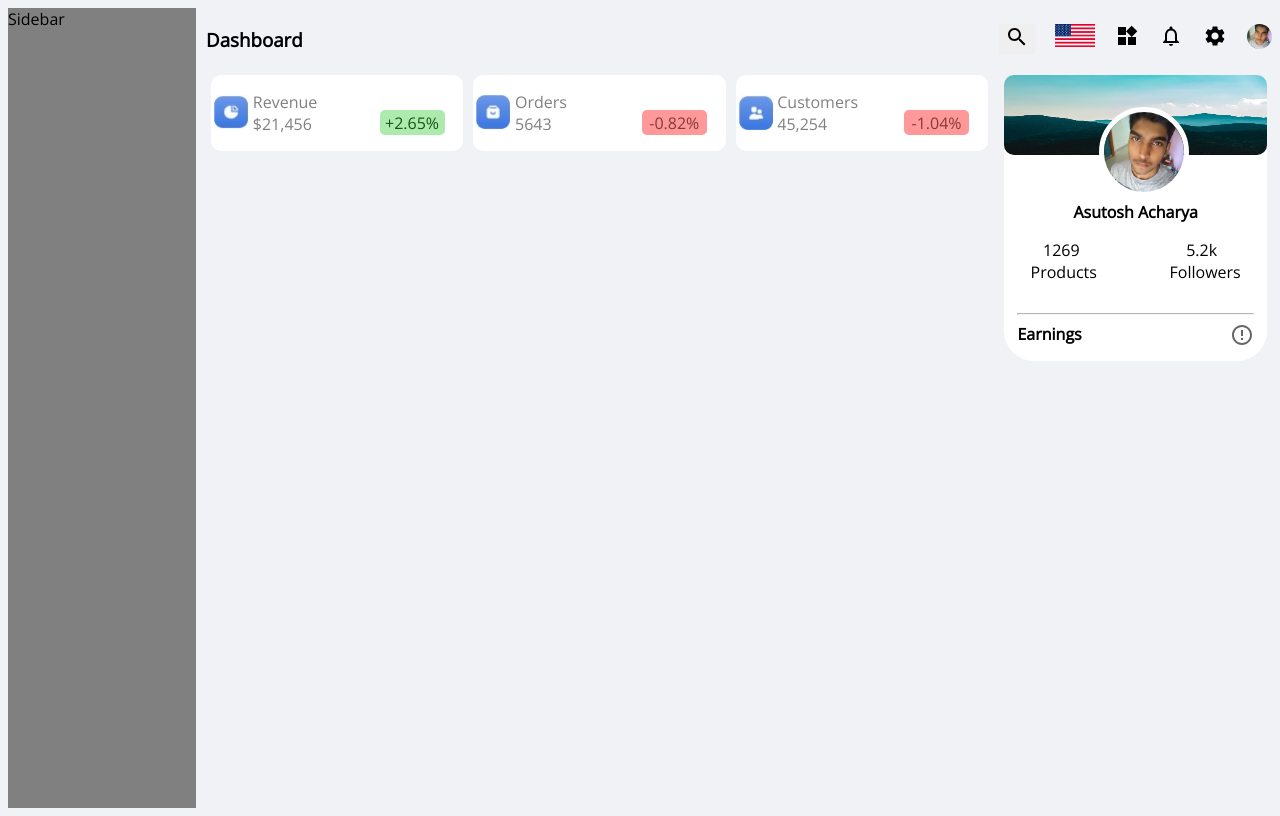
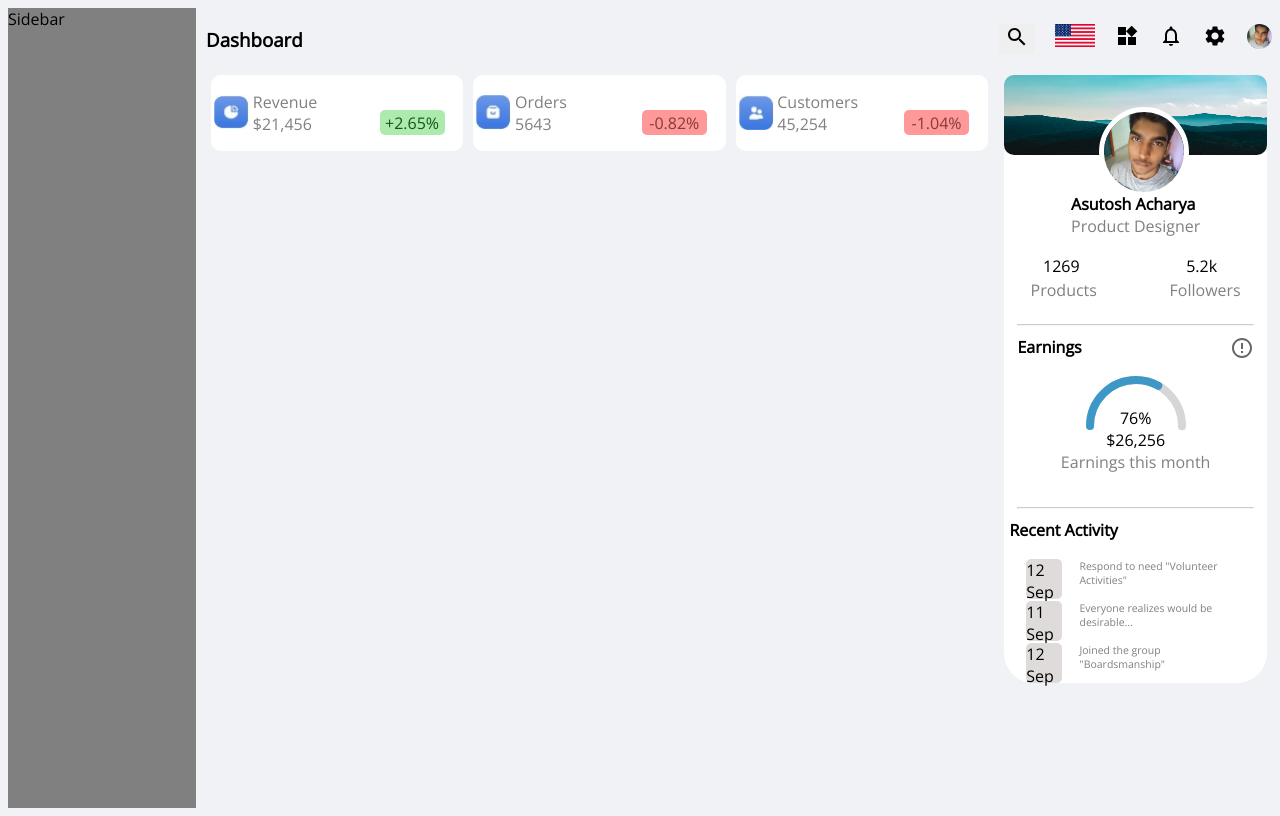
Before and after one commit to AsutoshAcharya/React-Responsive-Admin-Dashboard, a React (Create React App) app: page / in a window 1280 px wide. Built offline with nearby package versions, Linux system fonts and the light colour scheme.

Commit message:
information component completed

```diff
--- a/package.json
+++ b/package.json
@@ -11,6 +11,7 @@
     "@testing-library/react": "^13.4.0",
     "@testing-library/user-event": "^13.5.0",
     "react": "^18.2.0",
+    "react-circular-progressbar": "^2.1.0",
     "react-dom": "^18.2.0",
     "react-scripts": "5.0.1",
     "web-vitals": "^2.1.4"
--- a/src/components/RightContent/RightContent.css
+++ b/src/components/RightContent/RightContent.css
@@ -6,7 +6,8 @@
   align-items: center;
   position: relative;
   border-radius: 30px;
-  min-width:250px ;
+  min-width: 250px;
+  gap: 2px;
 }
 .right-content > img:first-child {
   width: 100%;
@@ -26,8 +27,12 @@
   z-index: 2;
 }
 figure > figcaption {
-  margin-top: 30px;
+  margin-top: 20px;
   font-weight: 700;
+}
+figure > figcaption > article {
+  font-weight: 400;
+  color: grey;
 }
 .details {
   display: flex;
@@ -36,8 +41,8 @@ figure > figcaption {
 }
 hr {
   width: 90%;
-  margin-top: 30px;
-  opacity: 0.7;
+  margin-top: 5px;
+  opacity: 0.5;
 }
 .earnings {
   display: flex;
@@ -52,3 +57,42 @@ hr {
 .icon {
   opacity: 0.6;
 }
+.details > div > p {
+  color: grey;
+  margin-top: 2px;
+}
+.circleProgress {
+  transform: rotate(-90deg);
+  width: 100px;
+  height: 100px;
+}
+.totalEarnings {
+  position: absolute;
+  top: 332px;
+  display: flex;
+  justify-content: center;
+  align-items: center;
+  flex-direction: column;
+  /* background-color: red; */
+}
+.totalEarnings:last-child {
+  font-weight: 700;
+}
+.activity {
+  width: 90%;
+  height: 40px;
+  /* background-color: red; */
+  margin-top: 0;
+  display: flex;
+  justify-content: space-around;
+}
+.info {
+  color: gray;
+  font-size: 10.5px;
+  width: 70%;
+}
+.date {
+  border-radius: 5px;
+  width: 15%;
+  background-color: rgb(223, 219, 219);
+}
--- a/src/components/RightContent/RightContent.js
+++ b/src/components/RightContent/RightContent.js
@@ -1,32 +1,79 @@
 import React from "react";
 import "./RightContent.css";
+import { CircularProgressbar } from "react-circular-progressbar";
+import "react-circular-progressbar/dist/styles.css";
 import image from "../../assets/landscape.jpg";
 import image1 from "../../assets/demo.jpg";
 import ErrorOutlineIcon from "@mui/icons-material/ErrorOutline";
 function RightContent() {
+  const percentage = 66;
   return (
     <div className="right-content">
       <img src={image} alt="landscape" />
       <figure>
         <img src={image1} alt="me" className="myImg" />
-        <figcaption>Asutosh Acharya</figcaption>
+        <figcaption>
+          Asutosh Acharya
+          <br />
+          <article>Product Designer</article>
+        </figcaption>
       </figure>
       <div className="details">
         <div>
           &nbsp;&nbsp; 1269 <br />
-          Products
+          <p>Products</p>
         </div>
         <div>
           &nbsp;&nbsp;&nbsp;&nbsp;5.2k <br />
-          Followers
+          <p>Followers</p>
         </div>
       </div>
       <hr />
       <div className="earnings">
         <p>Earnings</p>
 
-          <ErrorOutlineIcon className="icon"/>
-
+        <ErrorOutlineIcon className="icon" />
+      </div>
+      <div className="circle">
+        <CircularProgressbar
+          value={percentage}
+          circleRatio={0.5}
+          strokeWidth={8}
+          className="circleProgress"
+        />
+      </div>
+      <div className="totalEarnings">
+        <div>76%</div>
+        <div>$26,256</div>
+        <div style={{ color: "grey", fontWeight: "400" }}>
+          Earnings this month
+        </div>
+      </div>
+      <br />
+      <hr />
+      <p style={{ marginRight: "9rem", marginTop: "0", fontWeight: 600 }}>
+        Recent Activity
+      </p>
+      <div className="activity">
+        <div className="date">
+          12 <br />
+          Sep
+        </div>
+        <div className="info">Respond to need "Volunteer Activities"</div>
+      </div>
+      <div className="activity">
+        <div className="date">
+          11 <br />
+          Sep
+        </div>
+        <div className="info">Everyone realizes would be desirable...</div>
+      </div>
+      <div className="activity">
+        <div className="date">
+          12 <br />
+          Sep
+        </div>
+        <div className="info">Joined the group "Boardsmanship"</div>
       </div>
     </div>
   );
```
Also changed, not shown: 1 other file (tests, documents, lock files or other folders).
